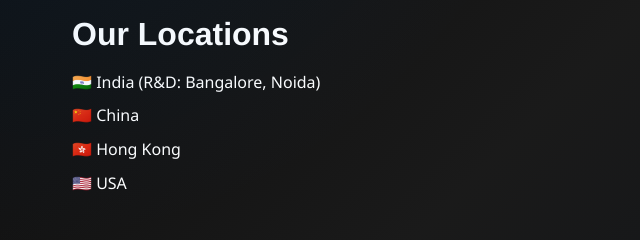
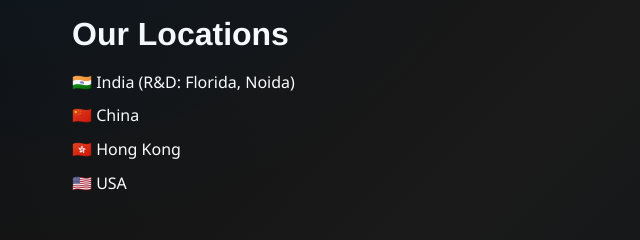
Before and after one commit to gaurav8421/eiems, a plain HTML site: page about.html in a window 1280 px wide. Shown: the part 4881-5121 px from the top of the page, 0-640 px from the left. Drawn offline with Linux system fonts and the light colour scheme.

Commit message:
header change

```diff
--- a/about.html
+++ b/about.html
@@ -278,7 +278,7 @@
                 <div class="footer-section">
                     <h3>Our Locations</h3>
                     <ul>
-                        <li>🇮🇳 India (R&D: Bangalore, Noida)</li>
+                        <li>🇮🇳 India (R&D: Florida, Noida)</li>
                         <li>🇨🇳 China</li>
                         <li>🇭🇰 Hong Kong</li>
                         <li>🇺🇸 USA</li>
```
